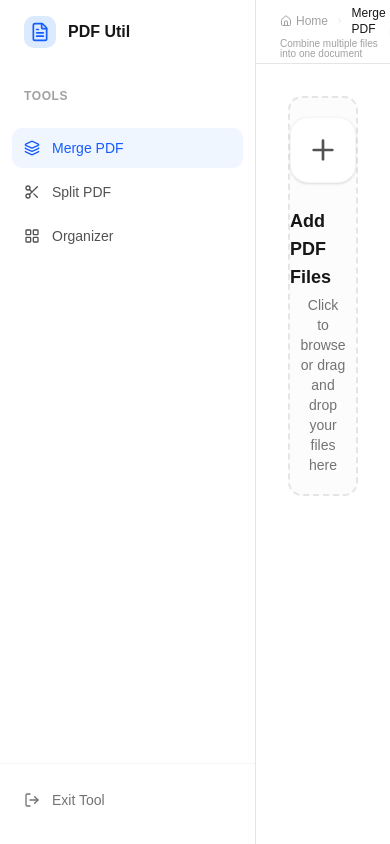
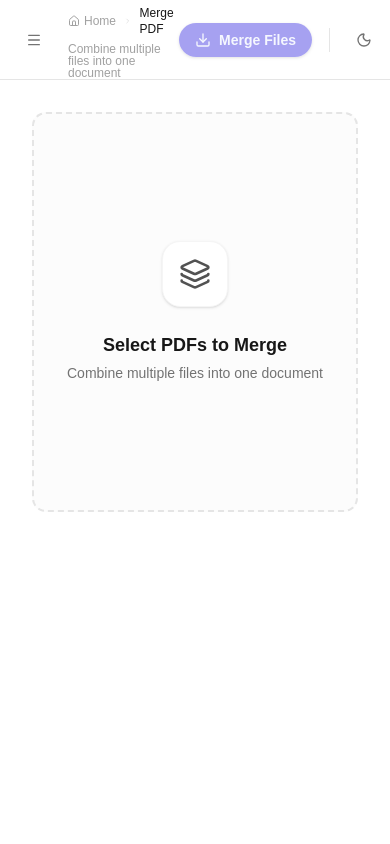
Before and after one commit to patryksztuczka/pdf-utils, a React (Vite) app: page /merge in a window 390 px wide. Built offline with nearby package versions, Linux system fonts and the light colour scheme.

Commit message:
change pdf preview panel to be resizeable

```diff
--- a/package.json
+++ b/package.json
@@ -25,6 +25,7 @@
     "react": "^19.2.0",
     "react-dom": "^19.2.0",
     "react-dropzone": "^14.3.8",
+    "react-resizable-panels": "^4.2.2",
     "react-router-dom": "^7.11.0",
     "shadcn": "^3.6.2",
     "tailwind-merge": "^3.4.0",
--- a/src/components/layout/header.tsx
+++ b/src/components/layout/header.tsx
@@ -1,10 +1,14 @@
 import { useLocation, Link } from "react-router-dom";
-import { Moon, Sun, ChevronRight, Home, Download } from "lucide-react";
+import { Moon, Sun, ChevronRight, Home, Download, Menu } from "lucide-react";
 import { Button } from "@/components/ui/button";
 import { useTheme } from "@/hooks/use-theme";
 import { useToolHeader } from "@/hooks/use-tool-header";
 
-export function Header() {
+interface HeaderProps {
+  onMenuClick?: () => void;
+}
+
+export function Header({ onMenuClick }: HeaderProps) {
   const location = useLocation();
   const { theme, toggleTheme } = useTheme();
   const { state } = useToolHeader();
@@ -25,10 +29,21 @@ export function Header() {
   const ActionIcon = state.action?.icon || Download;
 
   return (
-    <header className="h-16 bg-white dark:bg-neutral-950 border-b border-neutral-200 dark:border-neutral-800 flex items-center justify-between px-6 sticky top-0 z-30 shrink-0">
+    <header className="h-20 bg-white dark:bg-neutral-950 border-b border-neutral-200 dark:border-neutral-800 flex items-center justify-between px-6 sticky top-0 z-30 shrink-0">
       {/* Left: Breadcrumbs + Tool Desc */}
-      <div className="flex flex-col">
-        <div className="flex items-center gap-2 text-xs">
+      <div className="flex items-center gap-4">
+        {onMenuClick && (
+          <Button
+            variant="ghost"
+            size="icon"
+            className="lg:hidden -ml-2 h-9 w-9 text-neutral-500"
+            onClick={onMenuClick}
+          >
+            <Menu className="h-5 w-5" />
+          </Button>
+        )}
+        <div className="flex flex-col pt-1">
+          <div className="flex items-center gap-2 text-xs">
           <Link
             to="/"
             className="text-neutral-400 hover:text-neutral-900 dark:hover:text-white transition-colors flex items-center gap-1"
@@ -42,11 +57,12 @@ export function Header() {
           </span>
         </div>
         {state.description && (
-          <p className="text-[10px] text-neutral-400 mt-0.5 font-medium leading-none">
+          <p className="text-xs text-neutral-400 mt-1.5 font-medium leading-none">
             {state.description}
           </p>
         )}
       </div>
+    </div>
 
       <div className="flex items-center gap-3">
         {state.action && (
--- a/src/components/layout/sidebar.tsx
+++ b/src/components/layout/sidebar.tsx
@@ -1,21 +1,41 @@
 import { Link, useLocation } from "react-router-dom";
 import { cn } from "@/lib/utils";
-import { Layers, Scissors, LogOut, FileText, LayoutGrid } from "lucide-react";
+import { Layers, Scissors, LogOut, FileText, LayoutGrid, X } from "lucide-react";
+import { Button } from "@/components/ui/button";
 
-export function Sidebar() {
+interface SidebarProps {
+  isOpen?: boolean;
+  onClose?: () => void;
+}
+
+export function Sidebar({ isOpen, onClose }: SidebarProps) {
   const location = useLocation();
   const isActive = (path: string) => location.pathname === path;
 
   return (
-    <div className="w-64 h-screen bg-white dark:bg-neutral-950 border-r border-neutral-200 dark:border-neutral-800 flex flex-col fixed left-0 top-0 z-40">
+    <div className={cn(
+      "w-64 h-screen bg-white dark:bg-neutral-950 border-r border-neutral-200 dark:border-neutral-800 flex flex-col fixed left-0 top-0 z-40 transition-transform duration-300 lg:translate-x-0",
+      isOpen ? "translate-x-0" : "-translate-x-full"
+    )}>
       {/* Logo Area - Minimalist */}
-      <div className="h-16 flex items-center px-6">
+      <div className="h-20 flex items-center justify-between px-6">
         <Link to="/" className="flex items-center gap-3">
           <div className="h-8 w-8 rounded-lg bg-blue-100 text-blue-600 dark:bg-blue-900/30 dark:text-blue-400 flex items-center justify-center">
             <FileText className="h-5 w-5" />
           </div>
           <span className="font-semibold text-neutral-900 dark:text-white">PDF Util</span>
         </Link>
+
+        {onClose && (
+          <Button
+            variant="ghost"
+            size="icon"
+            className="lg:hidden"
+            onClick={onClose}
+          >
+            <X className="h-5 w-5" />
+          </Button>
+        )}
       </div>
 
       <div className="flex-1 flex flex-col py-6">
--- a/src/components/layout/tool-layout.tsx
+++ b/src/components/layout/tool-layout.tsx
@@ -1,16 +1,34 @@
+import { useState } from "react";
 import { Sidebar } from "./sidebar";
 import { Header } from "./header";
+import { useIsMobile } from "@/hooks/use-mobile";
+import { cn } from "@/lib/utils";
 
 interface ToolLayoutProps {
   children: React.ReactNode;
 }
 
 export function ToolLayout({ children }: ToolLayoutProps) {
+  const [isSidebarOpen, setIsSidebarOpen] = useState(false);
+  const isMobile = useIsMobile();
+
   return (
-    <div className="h-screen w-screen bg-white dark:bg-neutral-950 font-sans overflow-hidden flex">
-      <Sidebar />
-      <div className="flex-1 flex flex-col h-full ml-64 min-w-0">
-        <Header />
+    <div className="h-screen w-screen bg-white dark:bg-neutral-950 font-sans overflow-hidden flex relative">
+      <Sidebar isOpen={isSidebarOpen} onClose={() => setIsSidebarOpen(false)} />
+
+      {/* Mobile Overlay */}
+      {isMobile && isSidebarOpen && (
+        <div
+          className="fixed inset-0 bg-black/50 z-30 transition-opacity"
+          onClick={() => setIsSidebarOpen(false)}
+        />
+      )}
+
+      <div className={cn(
+        "flex-1 flex flex-col h-full min-w-0 transition-all duration-300",
+        !isMobile && "ml-64"
+      )}>
+        <Header onMenuClick={() => setIsSidebarOpen(true)} />
         <main className="flex-1 min-h-0 overflow-hidden flex flex-col">
            {children}
         </main>
--- a/src/components/merge-tool.tsx
+++ b/src/components/merge-tool.tsx
@@ -1,19 +1,26 @@
 import { useState, useCallback, useEffect } from "react";
 import { useDropzone } from "react-dropzone";
 import { mergePDFs } from "@/lib/pdf-utils";
-import { Plus, Download } from "lucide-react";
+import { Plus, Download, Layers } from "lucide-react";
 import { cn } from "@/lib/utils";
 import { MergeFileItem } from "./merge-file-item";
 import { PDFPreviewPanel } from "./pdf-preview-panel";
 import { usePDFDocument } from "@/hooks/use-pdf";
 import { ToolEmptyState, DragOverlay } from "./tool-ui";
 import { useToolHeader } from "@/hooks/use-tool-header";
+import {
+  ResizableHandle,
+  ResizablePanel,
+  ResizablePanelGroup,
+} from "@/components/ui/resizable";
+import { useIsMobile } from "@/hooks/use-mobile";
 
 export function MergeTool() {
   const [files, setFiles] = useState<File[]>([]);
   const [selectedFileIndex, setSelectedFileIndex] = useState<number>(0);
   const [isProcessing, setIsProcessing] = useState(false);
   const { setHeader } = useToolHeader();
+  const isMobile = useIsMobile();
 
   const handleMerge = useCallback(async () => {
     if (files.length === 0) return;
@@ -112,14 +119,20 @@ export function MergeTool() {
 
   return (
     <div className="flex-1 flex flex-col min-h-0 h-full overflow-hidden">
-      {/* Main Grid Content */}
-      <div className="flex-1 min-h-0 grid grid-cols-1 lg:grid-cols-12 w-full h-full overflow-hidden">
-        {/* Left Column: File List / Dropzone */}
+      <ResizablePanelGroup
+        key={files.length === 0 ? "empty" : "with-files"}
+        orientation={isMobile ? "vertical" : "horizontal"}
+        className="flex-1 min-h-0 w-full h-full overflow-hidden"
+      >
+        <ResizablePanel
+          defaultSize={files.length === 0 ? 100 : 75}
+          minSize={20}
+          className="flex flex-col min-h-0"
+        >
           <div
             {...getRootProps()}
             className={cn(
-            files.length === 0 ? "lg:col-span-12" : "lg:col-span-8",
-            "flex flex-col min-h-0 relative transition-all h-full overflow-hidden",
+              "flex-1 flex flex-col min-h-0 relative transition-all h-full overflow-hidden",
               isDragActive && "bg-primary/5",
             )}
           >
@@ -132,9 +145,9 @@ export function MergeTool() {
               <div className="flex-1 p-8">
                 <ToolEmptyState
                   onClick={open}
-                icon={Plus}
-                title="Add PDF Files"
-                description="Click to browse or drag and drop your files here"
+                  icon={Layers}
+                  title="Select PDFs to Merge"
+                  description="Combine multiple files into one document"
                 />
               </div>
             ) : (
@@ -146,10 +159,10 @@ export function MergeTool() {
                 </div>
 
                 <div className="flex-1 min-h-0 overflow-y-auto pr-2 pb-2">
-                <div className="grid grid-cols-2 sm:grid-cols-3 md:grid-cols-4 gap-4">
+                  <div className="flex flex-wrap gap-4">
                     {files.map((file, index) => (
+                      <div key={`${file.name}-${index}`} className="w-44 shrink-0">
                         <MergeFileItem
-                      key={`${file.name}-${index}`}
                           file={file}
                           index={index}
                           total={files.length}
@@ -159,12 +172,13 @@ export function MergeTool() {
                           onMoveUp={() => moveFile(index, "up")}
                           onMoveDown={() => moveFile(index, "down")}
                         />
+                      </div>
                     ))}
 
                     {/* Quick Add Button in Grid */}
                     <div
                       onClick={open}
-                    className="aspect-3/4 rounded-xl border-2 border-dashed border-neutral-200 dark:border-neutral-800 hover:border-primary/50 hover:bg-primary/5 cursor-pointer flex flex-col items-center justify-center gap-2 text-neutral-400 hover:text-primary transition-all bg-neutral-50/30 dark:bg-neutral-900/30"
+                      className="w-44 aspect-3/4 shrink-0 rounded-xl border-2 border-dashed border-neutral-200 dark:border-neutral-800 hover:border-primary/50 hover:bg-primary/5 cursor-pointer flex flex-col items-center justify-center gap-2 text-neutral-400 hover:text-primary transition-all bg-neutral-50/30 dark:bg-neutral-900/30"
                     >
                       <Plus className="h-6 w-6" />
                       <span className="text-xs font-medium">Add File</span>
@@ -174,14 +188,21 @@ export function MergeTool() {
               </div>
             )}
           </div>
+        </ResizablePanel>
 
-        {/* Right Column: Preview */}
         {files.length > 0 && (
-          <div className="hidden lg:block lg:col-span-4 h-full min-h-0 overflow-hidden border-l border-neutral-200 dark:border-neutral-800">
+          <>
+            <ResizableHandle withHandle />
+            <ResizablePanel
+              defaultSize={25}
+              minSize={15}
+              className="h-full min-h-0 overflow-hidden"
+            >
               <PDFPreviewPanel file={selectedFile} pdf={selectedPdf} />
-          </div>
+            </ResizablePanel>
+          </>
         )}
-      </div>
+      </ResizablePanelGroup>
     </div>
   );
 }
--- a/src/components/organizer-tool.tsx
+++ b/src/components/organizer-tool.tsx
@@ -7,8 +7,6 @@ import {
   Download,
   Trash2,
   Check,
-  Square,
-  CheckSquare,
 } from "lucide-react";
 import { cn } from "@/lib/utils";
 import { v4 as uuidv4 } from "uuid";
@@ -16,6 +14,12 @@ import { usePDFDocument } from "@/hooks/use-pdf";
 import { PDFThumbnail } from "./pdf-thumbnail";
 import { ToolEmptyState, DragOverlay, SelectedFileCard } from "./tool-ui";
 import { useToolHeader } from "@/hooks/use-tool-header";
+import {
+  ResizableHandle,
+  ResizablePanel,
+  ResizablePanelGroup,
+} from "@/components/ui/resizable";
+import { useIsMobile } from "@/hooks/use-mobile";
 import JSZip from "jszip";
 
 interface PageGroup {
@@ -33,9 +37,17 @@ export function OrganizerTool() {
   const [isProcessing, setIsProcessing] = useState(false);
   const [isLoadingFile, setIsLoadingFile] = useState(false);
   const { setHeader } = useToolHeader();
+  const isMobile = useIsMobile();
 
   const selectedGroup = groups.find(g => g.id === selectedGroupId);
   const previewPages = selectedGroup ? selectedGroup.pages : selectedPage ? [selectedPage] : [];
+
+  const actualGroups = groups.filter(g => g.pages.length > 1);
+  const subtext = isLoadingFile
+    ? "Processing..."
+    : actualGroups.length > 0
+      ? `${totalPages} pages (${actualGroups.length} groups)`
+      : `${totalPages} pages`;
 
   const handleDownloadZip = useCallback(async () => {
     if (!file || checkedGroupIds.size === 0) return;
@@ -227,11 +239,19 @@ export function OrganizerTool() {
 
   return (
     <div className="flex-1 flex flex-col min-h-0 h-full overflow-hidden">
-      <div className="flex-1 min-h-0 grid grid-cols-1 lg:grid-cols-12 w-full h-full overflow-hidden">
+      <ResizablePanelGroup
+        key={!file ? "empty" : "with-file"}
+        orientation={isMobile ? "vertical" : "horizontal"}
+        className="flex-1 min-h-0 w-full h-full overflow-hidden"
+      >
+        <ResizablePanel
+          defaultSize={!file ? 100 : 75}
+          minSize={20}
+          className="flex flex-col min-h-0"
+        >
           <div
             {...getRootProps()}
             className={cn(
-            !file ? "lg:col-span-12" : "lg:col-span-7",
               "flex-1 flex flex-col min-h-0 relative transition-all h-full overflow-hidden",
               isDragActive && "bg-primary/5",
             )}
@@ -251,24 +271,23 @@ export function OrganizerTool() {
               </div>
             ) : (
               <div className="flex-1 flex flex-col min-h-0 overflow-hidden p-6">
-              <div className="mb-6 flex items-center justify-between gap-4">
-                <div className="flex-1 min-w-0">
+                <div className="mb-6 flex flex-wrap items-center justify-between gap-4">
+                  <div className="flex-1 min-w-[200px]">
                     <SelectedFileCard
                       file={file}
                       onRemove={removeFile}
                       isLoading={isLoadingFile}
-                    subtext={isLoadingFile ? "Processing..." : `${totalPages} pages organized into ${groups.length} groups`}
+                      subtext={subtext}
                     />
                   </div>
 
-                <div className="flex items-center gap-2 shrink-0">
+                  <div className="flex items-center gap-2">
                     <Button
                       variant="outline"
                       size="sm"
                       onClick={selectAll}
-                    className="h-9 gap-2 px-3 text-xs font-semibold"
+                      className="h-9 px-3 text-xs font-semibold"
                     >
-                    <CheckSquare className="h-4 w-4" />
                       Select All
                     </Button>
                     <Button
@@ -276,19 +295,18 @@ export function OrganizerTool() {
                       size="sm"
                       onClick={deselectAll}
                       disabled={checkedGroupIds.size === 0}
-                    className="h-9 gap-2 px-3 text-xs font-semibold"
+                      className="h-9 px-3 text-xs font-semibold"
                     >
-                    <Square className="h-4 w-4" />
                       Clear
                     </Button>
                   </div>
                 </div>
 
               <div className="flex-1 overflow-y-auto pr-2 pb-10">
-                <div className="grid grid-cols-2 sm:grid-cols-3 md:grid-cols-4 xl:grid-cols-5 gap-y-10 gap-x-6">
+                <div className="flex flex-wrap gap-x-6 gap-y-10">
                   {groups.map((group) => (
+                    <div key={group.id} className="w-40 shrink-0">
                       <GroupCard
-                      key={group.id}
                         group={group}
                         pdf={pdf}
                         isSelected={selectedGroupId === group.id}
@@ -301,26 +319,34 @@ export function OrganizerTool() {
                         onUngroupPage={ungroupPage}
                         isProcessing={isProcessing}
                       />
+                    </div>
                   ))}
                 </div>
               </div>
               </div>
             )}
           </div>
+        </ResizablePanel>
 
         {file && (
-          <div className="hidden lg:flex lg:col-span-5 h-full min-h-0 flex-col overflow-hidden border-l border-neutral-200 dark:border-neutral-800 bg-white dark:bg-neutral-950">
-            <div className="p-4 border-b border-neutral-200 dark:border-neutral-800 flex items-center justify-between bg-neutral-50/50 dark:bg-neutral-900/50">
+          <>
+            <ResizableHandle withHandle />
+            <ResizablePanel
+              defaultSize={25}
+              minSize={15}
+              className="h-full min-h-0 flex flex-col overflow-hidden bg-white dark:bg-neutral-950"
+            >
+              <div className="p-4 border-b border-neutral-200 dark:border-neutral-800 flex items-center justify-between bg-neutral-50/50 dark:bg-neutral-900/50 shrink-0">
                 <h3 className="font-semibold text-xs uppercase tracking-wider text-neutral-500">
-                {selectedGroup ? `Group Preview (${selectedGroup.pages.length} Pages)` : 'Page Preview'}
+                  {selectedGroup && selectedGroup.pages.length > 1 ? `Group Preview (${selectedGroup.pages.length} Pages)` : 'Page Preview'}
                 </h3>
                 <span className="text-[10px] font-bold text-neutral-500 bg-neutral-100 dark:bg-neutral-800 px-2 py-1 rounded">
-                {selectedGroup ? `${selectedGroup.pages.length} PAGES` : `PAGE ${selectedPage}`}
+                  {selectedGroup && selectedGroup.pages.length > 1 ? `${selectedGroup.pages.length} PAGES` : `PAGE ${selectedGroup?.pages[0] || selectedPage}`}
                 </span>
               </div>
 
               <div className="flex-1 overflow-y-auto p-8 bg-neutral-50/30 dark:bg-neutral-900/30">
-               <div className="max-w-md mx-auto space-y-8">
+                 <div className="mx-auto space-y-8">
                   {previewPages.length > 0 ? (
                     previewPages.map((pageNumber) => (
                       <div key={pageNumber} className="space-y-2">
@@ -338,7 +364,7 @@ export function OrganizerTool() {
                          <PDFThumbnail
                           pdf={pdf}
                           pageNumber={pageNumber}
-                        scale={1}
+                          scale={1.5}
                           className="w-full h-auto shadow-xl border border-neutral-200 dark:border-neutral-800 bg-white dark:bg-black"
                         />
                       </div>
@@ -352,20 +378,22 @@ export function OrganizerTool() {
               </div>
 
               {selectedGroup && (
-              <div className="p-4 border-t border-neutral-200 dark:border-neutral-800 bg-white dark:bg-neutral-950">
+                <div className="p-4 border-t border-neutral-200 dark:border-neutral-800 bg-white dark:bg-neutral-950 shrink-0">
                   <Button
                     className="w-full gap-2 font-semibold"
                     onClick={() => handleDownloadGroup(selectedGroup)}
                     disabled={isProcessing}
                   >
                     <Download className="h-4 w-4" />
-                  Save Group as PDF
+                    {selectedGroup.pages.length > 1 ? "Save Group as PDF" : "Save Page as PDF"}
                   </Button>
                 </div>
               )}
-          </div>
+            </ResizablePanel>
+
+          </>
         )}
-      </div>
+      </ResizablePanelGroup>
     </div>
   );
 }
@@ -429,7 +457,7 @@ function GroupCard({
       onDrop={handleDrop}
       onClick={onSelect}
     >
-      <div className="relative w-full aspect-[1/1.414]">
+      <div className="relative w-full">
         <div
           className={cn(
             "absolute top-2 left-2 z-50 h-5 w-5 rounded-md border flex items-center justify-center transition-all cursor-pointer",
@@ -534,7 +562,7 @@ function DraggablePageThumbnail({
       onDragStart={handleDragStart}
       onDragEnd={handleDragEnd}
       className={cn(
-        "relative w-full h-full cursor-pointer group/thumb",
+        "relative w-full cursor-pointer group/thumb",
         isDragging && "opacity-40"
       )}
       onClick={onSelect}
@@ -543,7 +571,7 @@ function DraggablePageThumbnail({
         pdf={pdf}
         pageNumber={page}
         scale={0.3}
-        className="w-full h-full border-0 rounded-none shadow-none"
+        className="w-full h-auto border-0 rounded-none shadow-none"
       />
 
       <div className="absolute inset-0 bg-black/40 opacity-0 group-hover/thumb:opacity-100 transition-opacity flex flex-col items-center justify-center gap-2">
--- a/src/components/split-tool.tsx
+++ b/src/components/split-tool.tsx
@@ -18,6 +18,12 @@ import { usePDFDocument } from "@/hooks/use-pdf";
 import { PDFPreviewPanel } from "./pdf-preview-panel";
 import { ToolEmptyState, DragOverlay, SelectedFileCard } from "./tool-ui";
 import { useToolHeader } from "@/hooks/use-tool-header";
+import {
+  ResizableHandle,
+  ResizablePanel,
+  ResizablePanelGroup,
+} from "@/components/ui/resizable";
+import { useIsMobile } from "@/hooks/use-mobile";
 
 interface SplitPoint {
   id: string;
@@ -35,6 +41,7 @@ export function SplitTool() {
     timestamp: number;
   } | null>(null);
   const { setHeader } = useToolHeader();
+  const isMobile = useIsMobile();
 
   const getValidSortedSplitPages = useCallback(() => {
     return splitPoints
@@ -175,12 +182,20 @@ export function SplitTool() {
 
   return (
     <div className="flex-1 flex flex-col min-h-0 h-full overflow-hidden">
-      <div className="flex-1 min-h-0 grid grid-cols-1 lg:grid-cols-12 w-full h-full overflow-hidden">
+      <ResizablePanelGroup
+        key={!file ? "empty" : "with-file"}
+        orientation={isMobile ? "vertical" : "horizontal"}
+        className="flex-1 min-h-0 w-full h-full overflow-hidden"
+      >
+        <ResizablePanel
+          defaultSize={!file ? 100 : 75}
+          minSize={20}
+          className="flex flex-col min-h-0"
+        >
           {/* Left Column: File List / Dropzone */}
           <div
             {...getRootProps()}
             className={cn(
-            !file ? "lg:col-span-12" : "lg:col-span-8",
               "flex flex-col min-h-0 relative transition-all h-full overflow-hidden",
               isDragActive && "bg-primary/5",
             )}
@@ -358,19 +373,27 @@ export function SplitTool() {
               </div>
             )}
           </div>
+        </ResizablePanel>
 
         {/* Right Column: Preview */}
         {file && (
-          <div className="hidden lg:block lg:col-span-4 h-full min-h-0 border-l border-neutral-200 dark:border-neutral-800">
+          <>
+            <ResizableHandle withHandle />
+            <ResizablePanel
+              defaultSize={25}
+              minSize={15}
+              className="h-full min-h-0"
+            >
               <PDFPreviewPanel
                 file={file}
                 pdf={pdf}
                 splitPoints={validPages}
                 scrollToPage={activeSplitPage}
               />
-          </div>
+            </ResizablePanel>
+          </>
         )}
-      </div>
+      </ResizablePanelGroup>
     </div>
   );
 }
--- /dev/null
+++ b/src/components/ui/resizable.tsx
@@ -0,0 +1,52 @@
+import * as React from "react"
+import { Group, Panel, Separator } from "react-resizable-panels"
+
+import { cn } from "@/lib/utils"
+
+function ResizablePanelGroup({
+  className,
+  ...props
+}: React.ComponentProps<typeof Group>) {
+  return (
+    <Group
+      data-slot="resizable-panel-group"
+      className={cn(
+        "flex h-full w-full data-[panel-group-direction=vertical]:flex-col",
+        className
+      )}
+      {...props}
+    />
+  )
+}
+
+function ResizablePanel({
+  ...props
+}: React.ComponentProps<typeof Panel>) {
+  return <Panel data-slot="resizable-panel" {...props} />
+}
+
+function ResizableHandle({
+  withHandle,
+  className,
+  ...props
+}: React.ComponentProps<typeof Separator> & {
+  withHandle?: boolean
+}) {
+  return (
+    <Separator
+      data-slot="resizable-handle"
+      className={cn(
+        "bg-border focus-visible:ring-ring relative flex w-1 items-center justify-center after:absolute after:inset-y-0 after:left-1/2 after:w-8 after:-translate-x-1/2 focus-visible:ring-1 focus-visible:ring-offset-1 focus-visible:outline-hidden data-[panel-group-direction=vertical]:h-1 data-[panel-group-direction=vertical]:w-full data-[panel-group-direction=vertical]:after:left-0 data-[panel-group-direction=vertical]:after:h-8 data-[panel-group-direction=vertical]:after:w-full data-[panel-group-direction=vertical]:after:translate-x-0 data-[panel-group-direction=vertical]:after:-translate-y-1/2 [&[data-panel-group-direction=vertical]>div]:rotate-90",
+        "hover:bg-primary/20 transition-colors cursor-col-resize data-[panel-group-direction=vertical]:cursor-row-resize group",
+        className
+      )}
+      {...props}
+    >
+      {withHandle && (
+        <div className="bg-border h-8 w-1.5 rounded-full z-10 flex shrink-0 group-hover:bg-primary transition-colors" />
+      )}
+    </Separator>
+  )
+}
+
+export { ResizablePanelGroup, ResizablePanel, ResizableHandle }
--- /dev/null
+++ b/src/hooks/use-mobile.ts
@@ -0,0 +1,19 @@
+import * as React from "react"
+
+const MOBILE_BREAKPOINT = 1024
+
+export function useIsMobile() {
+  const [isMobile, setIsMobile] = React.useState<boolean | undefined>(undefined)
+
+  React.useEffect(() => {
+    const mql = window.matchMedia(`(max-width: ${MOBILE_BREAKPOINT - 1}px)`)
+    const onChange = () => {
+      setIsMobile(window.innerWidth < MOBILE_BREAKPOINT)
+    }
+    mql.addEventListener("change", onChange)
+    setIsMobile(window.innerWidth < MOBILE_BREAKPOINT)
+    return () => mql.removeEventListener("change", onChange)
+  }, [])
+
+  return !!isMobile
+}
```
Also changed, not shown: src/components/merge-file-item.tsx (+5 -2 lines), src/components/pdf-preview-panel.tsx (+3 -4 lines), src/components/pdf-thumbnail.tsx (+8 -3 lines), 1 other file (tests, documents, lock files or other folders). Lines whose indentation alone changed are shown as unchanged.
